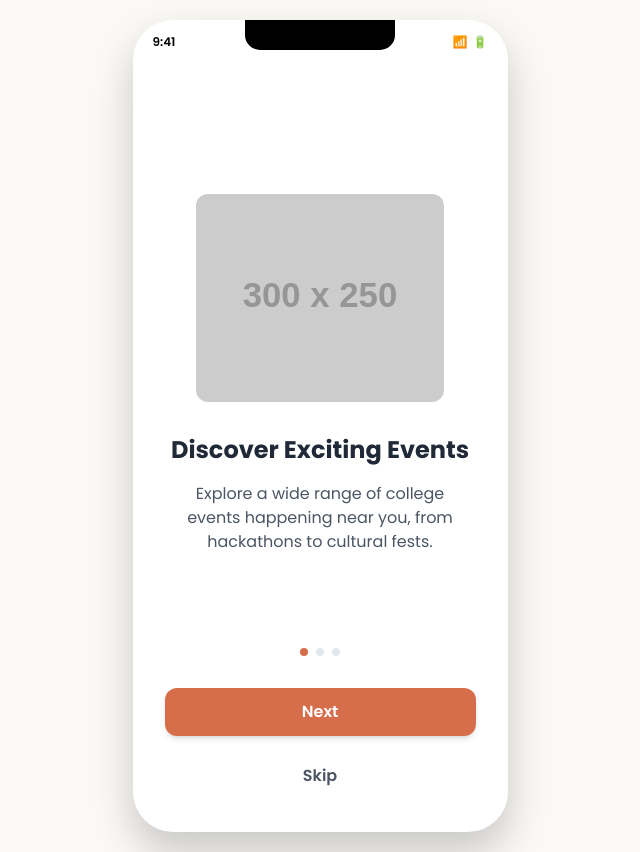
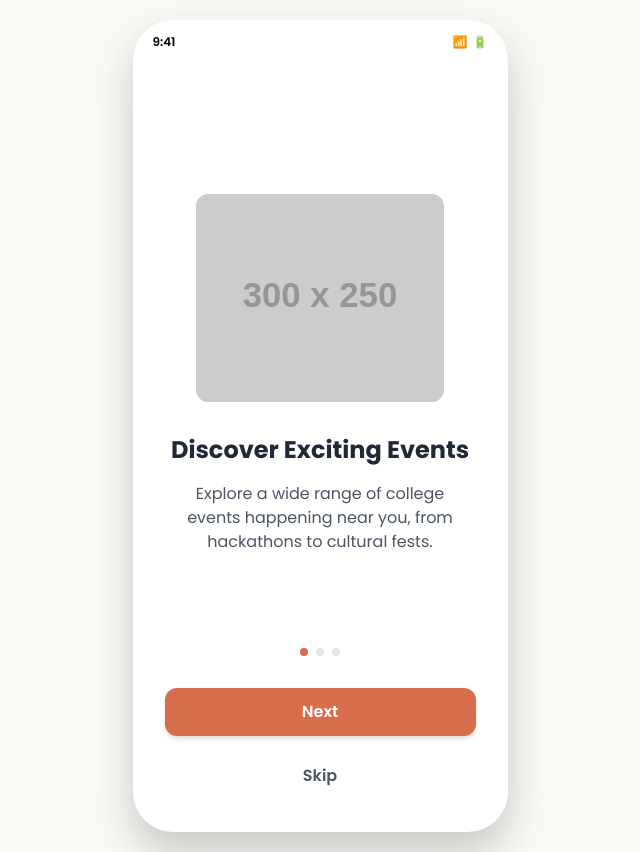
Before and after one commit to GuruTesmaBhasker/SEE_EVENT, a plain HTML site: page On Boarding/On boarding 1.html in a window 1280 px wide. Shown: the whole page, without its empty margins (320-960 px from the left). Drawn offline with nearby package versions, Linux system fonts and the light colour scheme; placeholder pictures from the web are drawn by us.

Commit message:
Update onboarding page 1 styling - remove notch CSS class

```diff
--- a/On Boarding/On boarding 1.html
+++ b/On Boarding/On boarding 1.html
@@ -30,18 +30,7 @@
             display: flex;
             flex-direction: column;
         }
-        .notch {
-            width: 150px;
-            height: 30px;
-            background-color: #000;
-            border-bottom-left-radius: 15px;
-            border-bottom-right-radius: 15px;
-            position: absolute;
-            top: 0;
-            left: 50%;
-            transform: translateX(-50%);
-            z-index: 10;
-        }
+
         .status-bar {
             height: 44px;
             display: flex;
```
